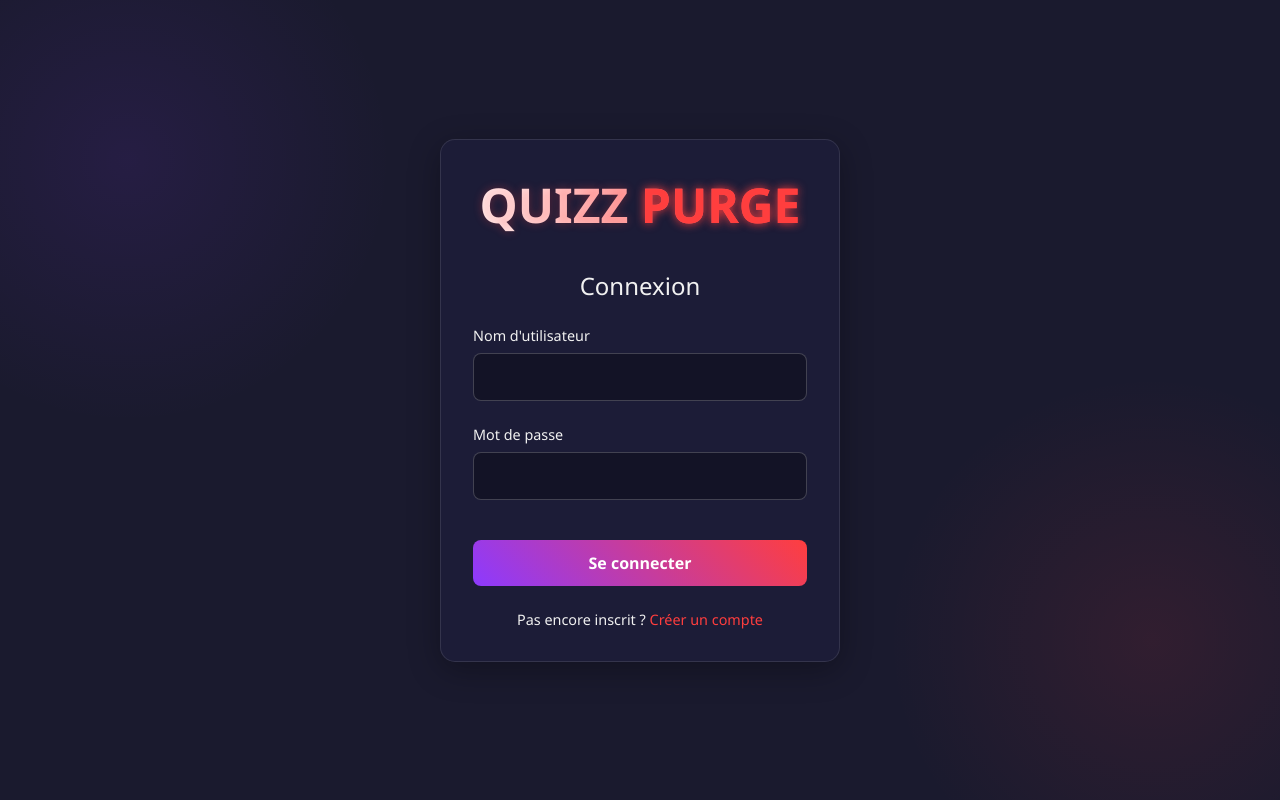
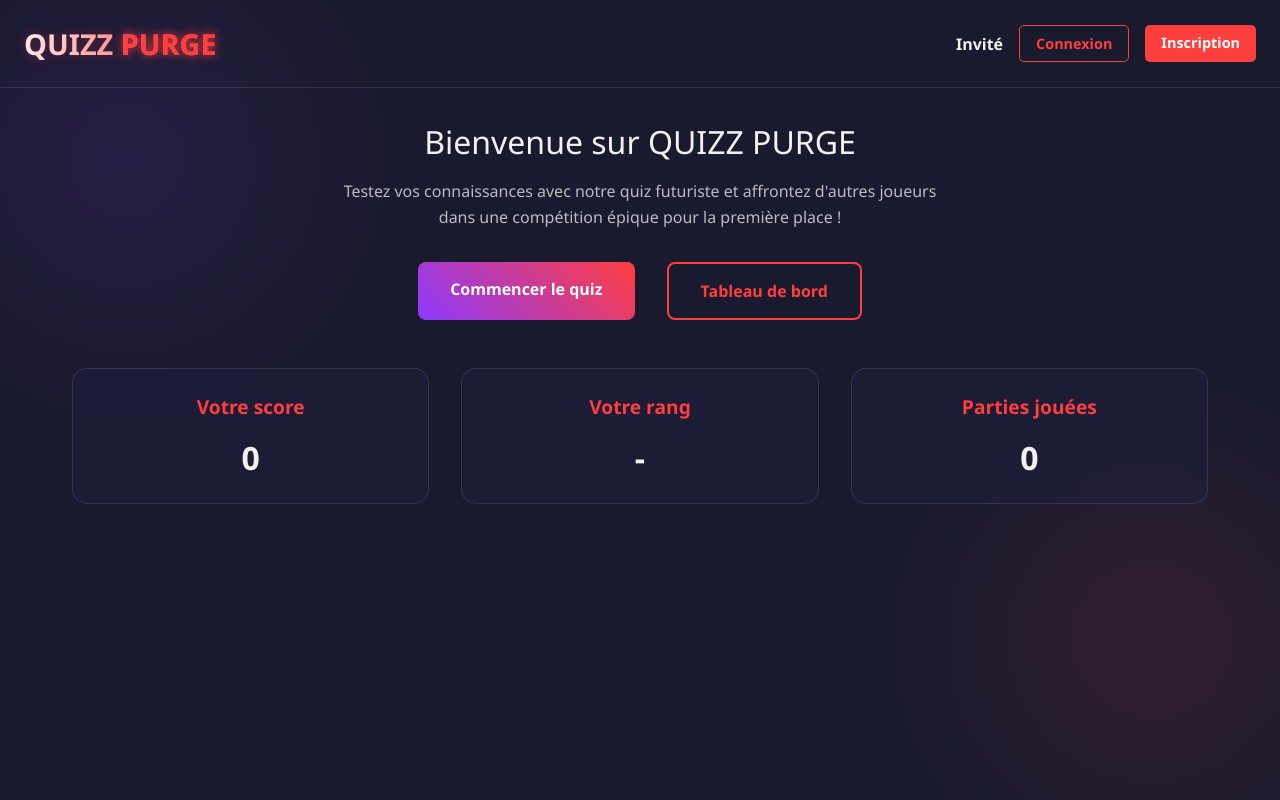
Before and after one commit to tech927/npm-z, a website: page frontend/login.html in a window 1280 px wide. Drawn offline with Linux system fonts and the light colour scheme.

Commit message:
Update login.html

```diff
--- a/frontend/login.html
+++ b/frontend/login.html
@@ -3,7 +3,7 @@
 <head>
     <meta charset="UTF-8">
     <meta name="viewport" content="width=device-width, initial-scale=1.0">
-    <title>QUIZZ PURGE - Connexion</title>
+    <title>QUIZZ PURGE - Accueil</title>
     <style>
         :root {
             --neon-red: #ff3e3e;
@@ -11,6 +11,7 @@
             --black-bg: #1a1a2e;
             --light-text: #f1f1f1;
             --container-bg: rgba(30, 30, 60, 0.7);
+            --success-green: #4CAF50;
         }
 
         * {
@@ -23,23 +24,27 @@
         body {
             background: var(--black-bg);
             color: var(--light-text);
-            height: 100vh;
-            display: flex;
-            justify-content: center;
-            align-items: center;
+            min-height: 100vh;
             background-image:
                 radial-gradient(circle at 10% 20%, rgba(140, 58, 255, 0.1) 0%, transparent 20%),
                 radial-gradient(circle at 90% 80%, rgba(255, 62, 62, 0.1) 0%, transparent 20%);
         }
 
+        header {
+            display: flex;
+            justify-content: space-between;
+            align-items: center;
+            padding: 1.5rem;
+            border-bottom: 1px solid rgba(255, 255, 255, 0.1);
+        }
+
         .logo {
-            text-align: center;
-            margin-bottom: 2rem;
-            animation: fadeIn 1.5s ease-in-out;
+            display: flex;
+            align-items: center;
         }
 
         .logo h1 {
-            font-size: 3rem;
+            font-size: 1.8rem;
             font-weight: bold;
             background: linear-gradient(90deg, #fff, var(--neon-red));
             -webkit-background-clip: text;
@@ -53,15 +58,92 @@
             text-shadow: 0 0 10px var(--neon-red);
         }
 
-        .container {
-            background: var(--container-bg);
-            backdrop-filter: blur(10px);
-            border-radius: 15px;
+        .user-info {
+            display: flex;
+            align-items: center;
+            gap: 1rem;
+        }
+
+        .user-info img {
+            width: 40px;
+            height: 40px;
+            border-radius: 50%;
+            border: 2px solid var(--neon-red);
+        }
+
+        .user-info span {
+            font-weight: bold;
+        }
+
+        .auth-buttons {
+            display: flex;
+            gap: 1rem;
+        }
+
+        .btn {
+            padding: 0.5rem 1rem;
+            border-radius: 5px;
+            border: none;
+            font-size: 0.9rem;
+            font-weight: bold;
+            cursor: pointer;
+            transition: all 0.3s ease;
+            text-decoration: none;
+        }
+
+        .btn-login {
+            background: transparent;
+            border: 1px solid var(--neon-red);
+            color: var(--neon-red);
+        }
+
+        .btn-login:hover {
+            background: var(--neon-red);
+            color: white;
+            box-shadow: 0 0 15px var(--neon-red);
+        }
+
+        .btn-register {
+            background: var(--neon-red);
+            color: white;
+        }
+
+        .btn-register:hover {
+            transform: translateY(-3px);
+            box-shadow: 0 5px 15px rgba(255, 62, 62, 0.4);
+        }
+
+        .btn-logout {
+            background: transparent;
+            border: 1px solid var(--neon-red);
+            color: var(--neon-red);
+        }
+
+        .btn-logout:hover {
+            background: var(--neon-red);
+            color: white;
+            box-shadow: 0 0 15px var(--neon-red);
+        }
+
+        .btn-success {
+            background: var(--success-green);
+            color: white;
+        }
+
+        .btn-success:hover {
+            transform: translateY(-3px);
+            box-shadow: 0 5px 15px rgba(76, 175, 80, 0.4);
+        }
+
+        main {
             padding: 2rem;
-            width: 90%;
-            max-width: 400px;
-            box-shadow: 0 8px 32px rgba(0, 0, 0, 0.3);
-            border: 1px solid rgba(255, 255, 255, 0.1);
+            max-width: 1200px;
+            margin: 0 auto;
+        }
+
+        .welcome-section {
+            text-align: center;
+            margin-bottom: 3rem;
             animation: fadeIn 1s ease-in-out;
         }
 
@@ -70,119 +152,199 @@
             to { opacity: 1; transform: translateY(0); }
         }
 
-        h2 {
-            text-align: center;
-            margin-bottom: 1.5rem;
-            color: var(--light-text);
+        .welcome-section h2 {
+            font-size: 2rem;
+            margin-bottom: 1rem;
             font-weight: 300;
         }
 
-        .form-group {
-            margin-bottom: 1.5rem;
+        .welcome-section p {
+            color: rgba(255, 255, 255, 0.7);
+            max-width: 600px;
+            margin: 0 auto;
+            line-height: 1.6;
         }
 
-        label {
-            display: block;
-            margin-bottom: 0.5rem;
-            color: var(--light-text);
-            font-size: 0.9rem;
+        .actions {
+            display: flex;
+            justify-content: center;
+            gap: 2rem;
+            margin-top: 2rem;
         }
 
-        input {
-            width: 100%;
-            padding: 12px 15px;
+        .btn-primary {
+            padding: 1rem 2rem;
             border-radius: 8px;
-            border: 1px solid rgba(255, 255, 255, 0.2);
-            background: rgba(0, 0, 0, 0.3);
-            color: var(--light-text);
-            font-size: 1rem;
-            transition: all 0.3s ease;
-        }
-
-        input:focus {
-            outline: none;
-            border-color: var(--neon-red);
-            box-shadow: 0 0 10px rgba(255, 62, 62, 0.5);
-        }
-
-        button {
-            width: 100%;
-            padding: 12px;
-            border-radius: 8px;
-            border: none;
             background: linear-gradient(45deg, var(--dark-purple), var(--neon-red));
             color: white;
             font-size: 1rem;
             font-weight: bold;
-            cursor: pointer;
-            transition: all 0.3s ease;
-            margin-top: 1rem;
         }
 
-        button:hover {
-            transform: translateY(-3px);
+        .btn-primary:hover {
+            transform: translateY(-5px);
             box-shadow: 0 10px 20px rgba(140, 58, 255, 0.3);
         }
 
-        .link {
-            text-align: center;
-            margin-top: 1.5rem;
-            font-size: 0.9rem;
+        .btn-secondary {
+            padding: 1rem 2rem;
+            border-radius: 8px;
+            background: transparent;
+            border: 2px solid var(--neon-red);
+            color: var(--neon-red);
+            font-size: 1rem;
+            font-weight: bold;
         }
 
-        .link a {
-            color: var(--neon-red);
-            text-decoration: none;
-            transition: all 0.3s ease;
+        .btn-secondary:hover {
+            background: var(--neon-red);
+            color: white;
+            box-shadow: 0 0 15px var(--neon-red);
         }
 
-        .link a:hover {
-            text-shadow: 0 0 10px var(--neon-red);
+        .stats-container {
+            display: grid;
+            grid-template-columns: repeat(auto-fit, minmax(250px, 1fr));
+            gap: 2rem;
+            margin-top: 3rem;
         }
 
-        .error-message {
-            color: var(--neon-red);
+        .stat-card {
+            background: var(--container-bg);
+            backdrop-filter: blur(10px);
+            border-radius: 15px;
+            padding: 1.5rem;
             text-align: center;
-            margin-top: 1rem;
-            font-size: 0.9rem;
-            display: none;
+            border: 1px solid rgba(255, 255, 255, 0.1);
+            transition: all 0.3s ease;
+            animation: fadeIn 1s ease-in-out;
         }
 
-        @media (max-width: 480px) {
-            .container {
-                padding: 1.5rem;
-                width: 95%;
+        .stat-card:hover {
+            transform: translateY(-5px);
+            box-shadow: 0 10px 20px rgba(0, 0, 0, 0.2);
+            border-color: var(--neon-red);
+        }
+
+        .stat-card h3 {
+            font-size: 1.2rem;
+            margin-bottom: 1rem;
+            color: var(--neon-red);
+        }
+
+        .stat-card p {
+            font-size: 2rem;
+            font-weight: bold;
+        }
+
+        .hidden {
+            display: none !important;
+        }
+
+        @media (max-width: 768px) {
+            header {
+                flex-direction: column;
+                gap: 1rem;
+                text-align: center;
             }
 
-            .logo h1 {
-                font-size: 2.5rem;
+            .actions {
+                flex-direction: column;
+                gap: 1rem;
+            }
+
+            .btn {
+                width: 100%;
             }
         }
     </style>
 </head>
 <body>
-    <div class="container">
+    <header>
         <div class="logo">
             <h1>QUIZZ <span>PURGE</span></h1>
         </div>
-        <h2>Connexion</h2>
-        <form id="loginForm">
-            <div class="form-group">
-                <label for="username">Nom d'utilisateur</label>
-                <input type="text" id="username" name="username" required>
+        <div class="user-info">
+            <span id="usernameDisplay">Invité</span>
+            <div class="auth-buttons" id="authButtons">
+                <a href="login.html" class="btn btn-login">Connexion</a>
+                <a href="register.html" class="btn btn-register">Inscription</a>
             </div>
-            <div class="form-group">
-                <label for="password">Mot de passe</label>
-                <input type="password" id="password" name="password" required>
+            <button class="btn btn-logout hidden" id="logoutBtn">Déconnexion</button>
+        </div>
+    </header>
+
+    <main>
+        <section class="welcome-section">
+            <h2>Bienvenue sur QUIZZ PURGE</h2>
+            <p>Testez vos connaissances avec notre quiz futuriste et affrontez d'autres joueurs dans une compétition épique pour la première place !</p>
+
+            <div class="actions">
+                <a href="quiz.html" class="btn btn-primary">Commencer le quiz</a>
+                <a href="dashboard.html" class="btn btn-secondary">Tableau de bord</a>
+                <a href="profile.html" class="btn btn-success hidden" id="profileBtn">Mon Profil</a>
             </div>
-            <div class="error-message" id="errorMessage"></div>
-            <button type="submit">Se connecter</button>
-        </form>
-        <div class="link">
-            Pas encore inscrit ? <a href="register.html">Créer un compte</a>
+        </section>
+
+        <div class="stats-container">
+            <div class="stat-card">
+                <h3>Votre score</h3>
+                <p id="userScore">0</p>
+            </div>
+            <div class="stat-card">
+                <h3>Votre rang</h3>
+                <p id="userRank">-</p>
+            </div>
+            <div class="stat-card">
+                <h3>Parties jouées</h3>
+                <p id="gamesPlayed">0</p>
+            </div>
         </div>
-    </div>
+    </main>
 
-    <script src="login.js"></script>
+    <script>
+        // Vérifie si l'utilisateur est connecté au chargement de la page
+        document.addEventListener('DOMContentLoaded', () => {
+            const token = localStorage.getItem('token');
+            const usernameDisplay = document.getElementById('usernameDisplay');
+            const authButtons = document.getElementById('authButtons');
+            const logoutBtn = document.getElementById('logoutBtn');
+            const profileBtn = document.getElementById('profileBtn');
+
+            if (token) {
+                // Si connecté, on affiche le bouton de déconnexion et on cache les boutons d'authentification
+                authButtons.classList.add('hidden');
+                logoutBtn.classList.remove('hidden');
+                profileBtn.classList.remove('hidden');
+
+                // On récupère les infos utilisateur
+                fetch('/api/user/me', {
+                    headers: {
+                        'Authorization': `Bearer ${token}`
+                    }
+                })
+                .then(response => response.json())
+                .then(data => {
+                    if (data.username) {
+                        usernameDisplay.textContent = data.username;
+                        document.getElementById('userScore').textContent = data.points || 0;
+                        document.getElementById('gamesPlayed').textContent = data.gamesPlayed || 0;
+                        document.getElementById('userRank').textContent = data.rank || '-';
+                    }
+                })
+                .catch(err => {
+                    console.error('Erreur de récupération des infos utilisateur:', err);
+                    localStorage.removeItem('token');
+                    window.location.reload();
+                });
+            }
+
+            // Gestion de la déconnexion
+            logoutBtn.addEventListener('click', () => {
+                localStorage.removeItem('token');
+                window.location.reload();
+            });
+        });
+    </script>
 </body>
 </html>
```
